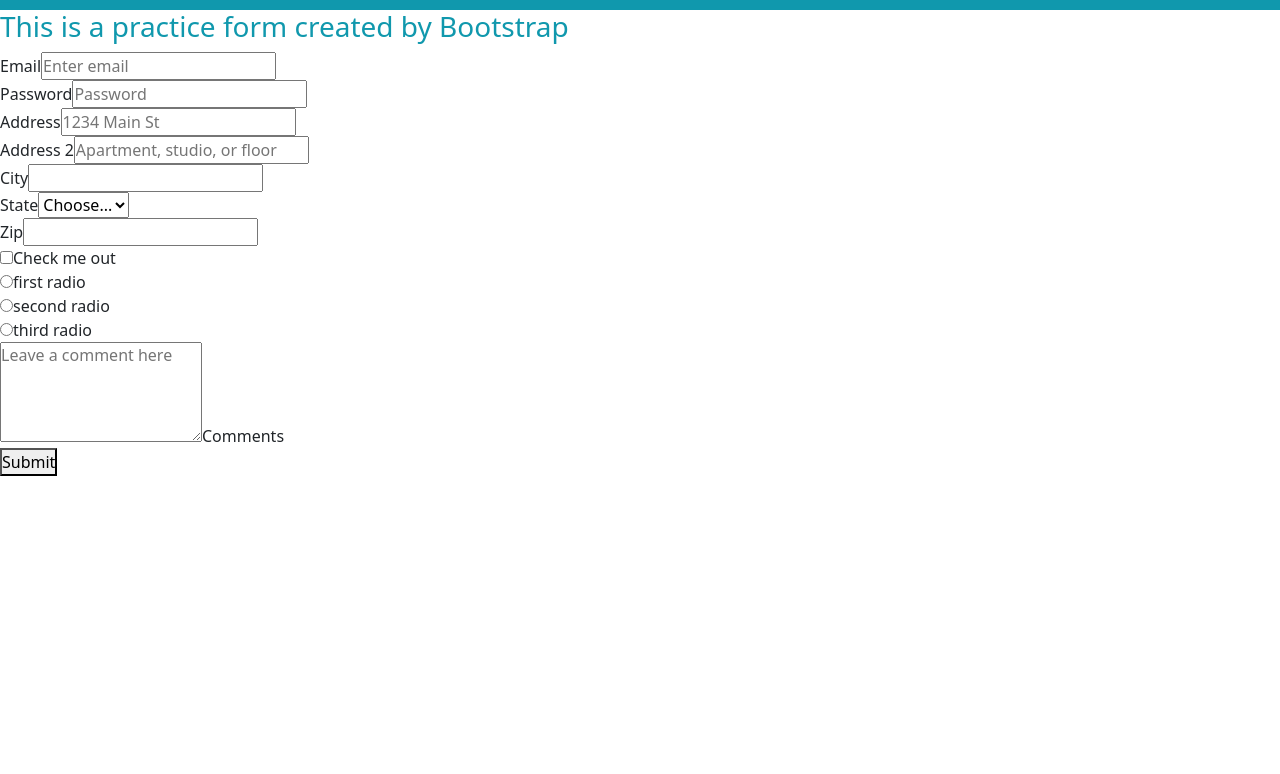
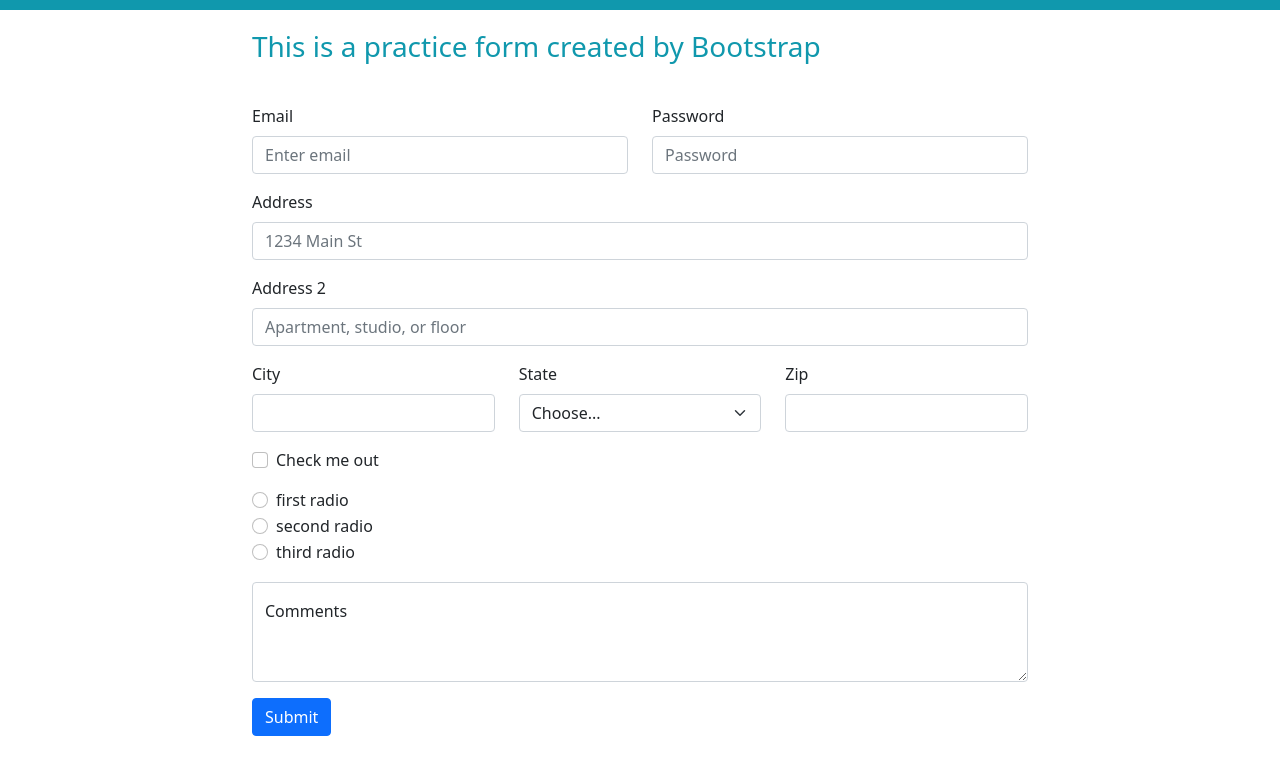
Before and after one commit to chliyang/my-app, a React (Create React App) app: page /react-bootstrap in a window 1280 px wide. Shown: the top 774 px of the page. Built offline with nearby package versions, Linux system fonts and the light colour scheme.

Commit message:
[CSS Module] resolve CSS global pollution problem of Bootstrap

```diff
--- a/src/components/react-bootstrap/ReactBootstrap.js
+++ b/src/components/react-bootstrap/ReactBootstrap.js
@@ -1,4 +1,5 @@
-import "./ReactBootstrap.module.scss";
+import styles from "./ReactBootstrap.module.scss";
+import "bootstrap/dist/css/bootstrap.min.css";
 import ThemeProvider from "react-bootstrap/ThemeProvider";
 import { Button, Col, FloatingLabel, Form, Row } from "react-bootstrap";
 
@@ -7,8 +8,8 @@
     <ThemeProvider
       breakpoints={["xxxl", "xxl", "xl", "lg", "md", "sm", "xs", "xxs"]}
     >
-      <div className="container">
-        <h3 className="form-title">
+      <div className={styles.container}>
+        <h3 className={styles.title}>
           This is a practice form created by Bootstrap
         </h3>
         <Form>
--- a/src/components/react-bootstrap/ReactBootstrap.module.scss
+++ b/src/components/react-bootstrap/ReactBootstrap.module.scss
@@ -5,7 +5,7 @@
   margin: 0 auto;
 }
 
-.form-title {
+.title {
   margin-top: 20px;
   margin-bottom: 40px;
 }
```
